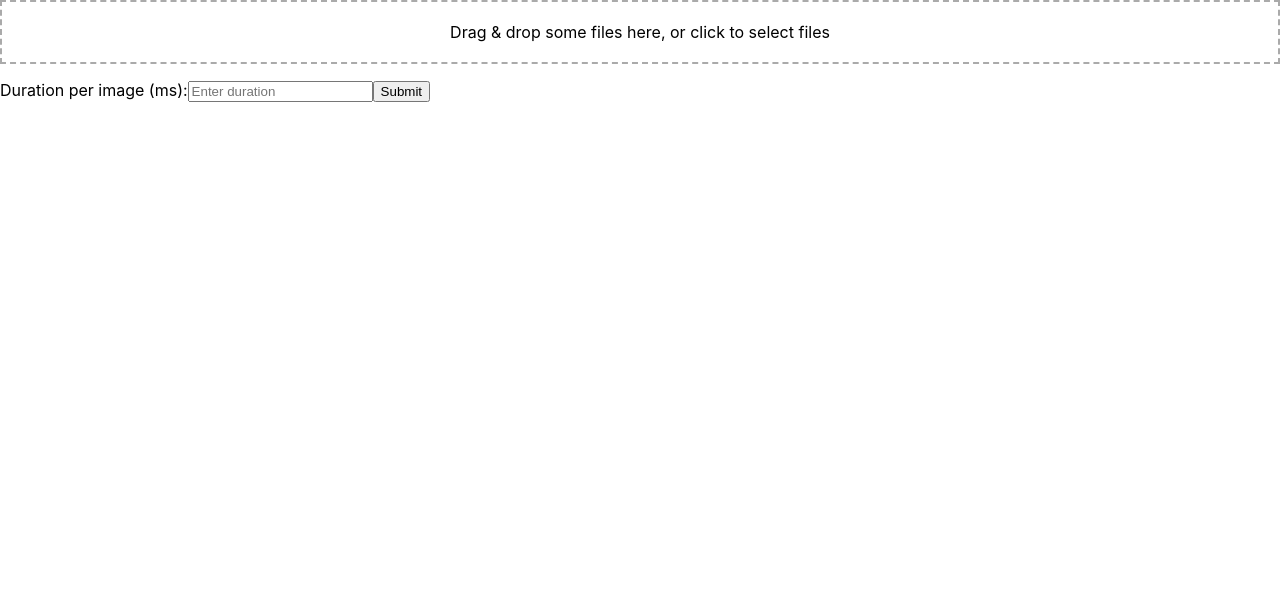
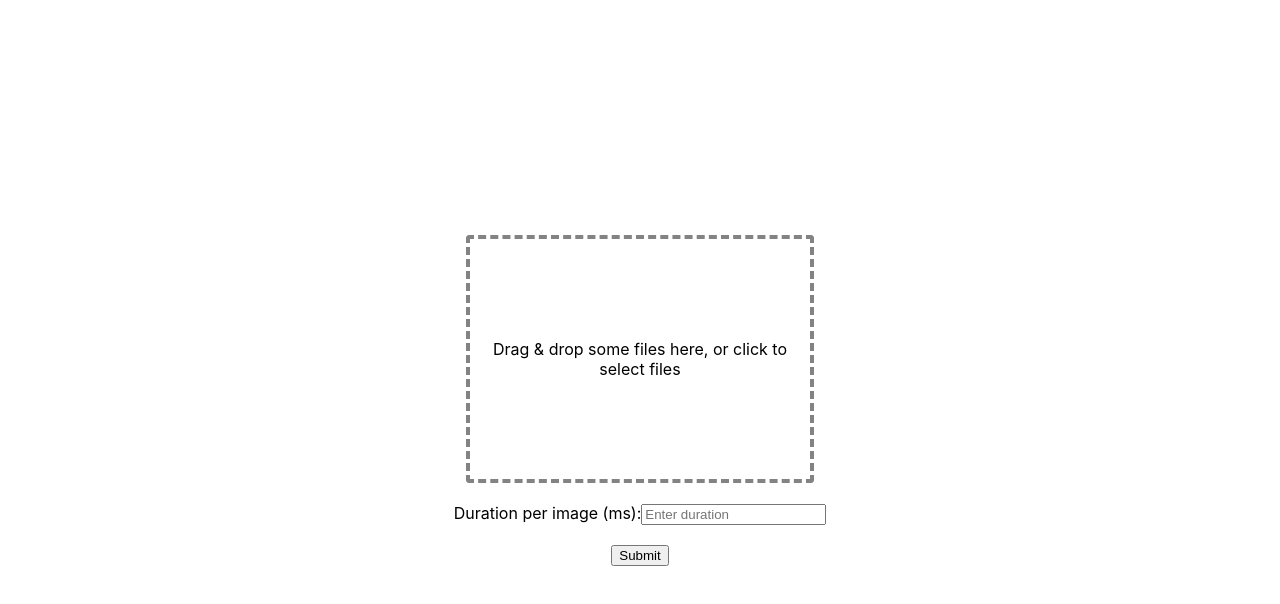
Before and after one commit to thenyandude/infoscreen-RasPi, a React (Create React App) app in the folder infoscreen/: page /upload in a window 1280 px wide. Shown: the top 604 px of the page. Built offline with nearby package versions, Linux system fonts and the light colour scheme.

Commit message:
Added CSS centering for site

```diff
--- a/infoscreen/src/App.js
+++ b/infoscreen/src/App.js
@@ -1,7 +1,7 @@
 import React from 'react';
 import { BrowserRouter as Router, Route, Routes } from 'react-router-dom';
-import FileUpload from './FileUpload'; // Import your FileUploadForm component
-import ImageViewer from './ImageViewer'; // Import your ImageViewer component
+import FileUpload from './FileUpload';
+import ImageViewer from './ImageViewer';
 
 const App = () => {
   return (
--- a/infoscreen/src/FileUploadForm.css
+++ b/infoscreen/src/FileUploadForm.css
@@ -1,24 +1,43 @@
 /* FileUploadForm.css */
+
+.file-upload-form {
+  display: flex;
+  flex-direction: column;
+  align-items: center;
+  justify-content: center;
+  height: 100vh;
+}
+
+/* FileUploadForm.css */
+
 .dropzone {
-    border: 2px dashed #aaaaaa;
+  border: 4px dashed #838383;
+  border-radius: 4px;
   padding: 20px;
   text-align: center;
   cursor: pointer;
+  margin-bottom: 20px; /* Add margin for separation */
+  height: 200px; /* Set the desired height */
+  width: 300px; /* Set the desired width */
 }
 
-  .dropzone p {
-    margin: 0;
-  }
 
 ul {
   list-style: none;
   padding: 0;
+  margin: 0; /* Remove default margin for the list */
 }
 
 li {
   margin-bottom: 10px;
 }
 
-  li input {
-    margin-left: 10px;
+label {
+  display: block;
+  margin-bottom: 10px;
 }
+
+button {
+  display: block;
+  margin-top: 10px;
+}
--- /dev/null
+++ b/infoscreen/src/ImageViewer.css
@@ -0,0 +1,20 @@
+/* ImageViewer.css */
+
+div {
+    display: flex;
+    flex-direction: column;
+    align-items: center;
+    justify-content: center;
+    height: 100vh;
+  }
+
+  h2 {
+    margin-bottom: 20px;
+  }
+
+  img {
+    max-width: 500px;
+  max-height: 500px;
+  width: auto;
+  height: auto;
+  }
--- a/infoscreen/src/ImageViewer.js
+++ b/infoscreen/src/ImageViewer.js
@@ -1,6 +1,7 @@
 // ImageViewer.js
 
 import React, { useState, useEffect } from 'react';
+import './ImageViewer.css';
 
 const ImageViewer = () => {
   const [imagePaths, setImagePaths] = useState([]);
```
Also changed, not shown: infoscreen/src/App.css (deleted, +0 -38 lines), 1 other file (tests, documents, lock files or other folders). Lines whose indentation alone changed are shown as unchanged.
